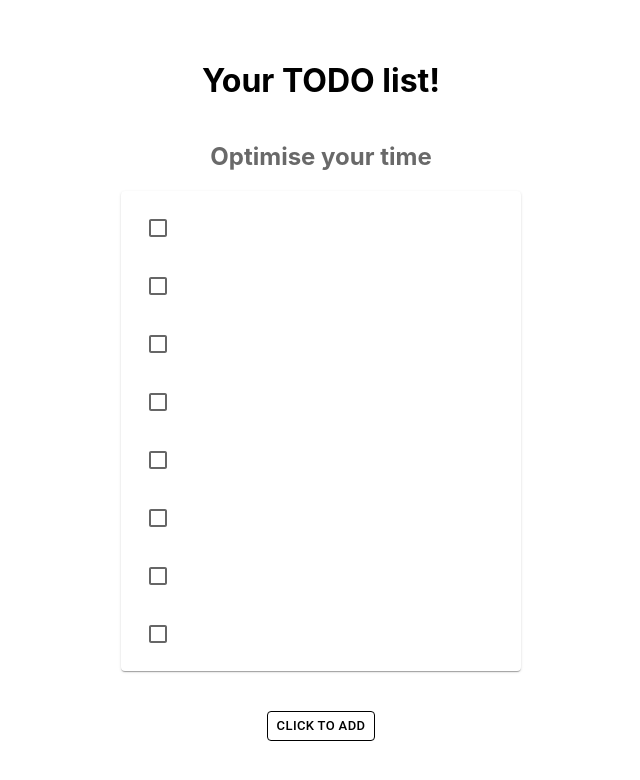
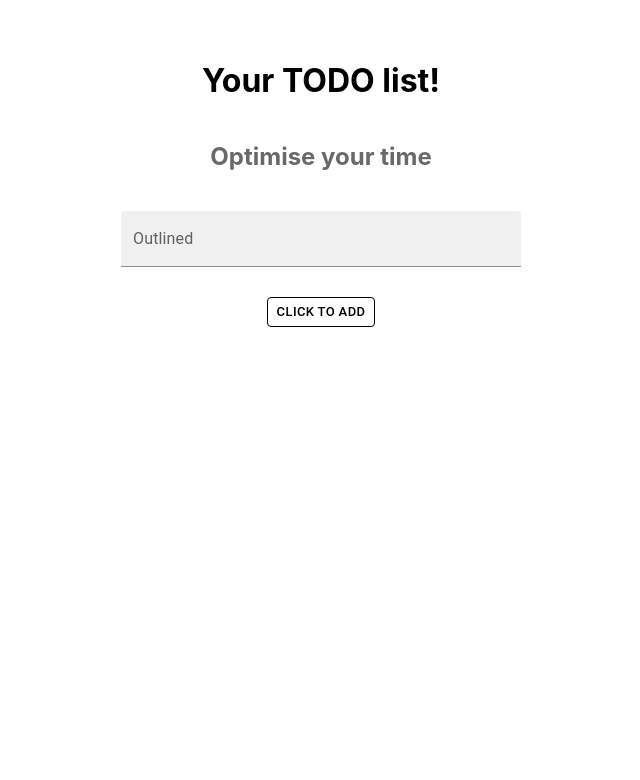
Before and after one commit to OlexandraKorol/OlexandraKorol.github.io, a React (Create React App) app: page / in a window 1280 px wide. Shown: the top 780 px of the page, without its empty margins (359-999 px from the left). Built offline with nearby package versions, Linux system fonts and the light colour scheme.

Commit message:
usecontext

```diff
--- a/package.json
+++ b/package.json
@@ -43,5 +43,8 @@
       "last 1 firefox version",
       "last 1 safari version"
     ]
+  },
+  "devDependencies": {
+    "@types/react-beautiful-dnd": "^13.1.8"
   }
 }
--- a/src/App.tsx
+++ b/src/App.tsx
@@ -1,8 +1,9 @@
 import './App.css';
 import {TodoList} from './components/TodoList';
 import styled from '@emotion/styled';
-import { TodoProvider, useTodoContext } from './components/useContext/TodoContext';
+import { TodoProvider, } from './components/useContext/TodoContext';
 import { AddToDoButton } from './components/AddToDoButton';
+import { StartField } from './components/StartField';
 
 const App: React.FC = () => {
 
@@ -11,8 +12,11 @@ const App: React.FC = () => {
       <Wrapper>
         <Title> Your TODO list! </Title>
           <Subtitle> Optimise your time </Subtitle>
-            <TodoList />
-        <AddToDoButton />
+
+          <StartField />
+          <AddToDoButton />
+
+          <TodoList />
       </Wrapper>
     </TodoProvider>
   );
--- a/src/components/AddToDoButton.tsx
+++ b/src/components/AddToDoButton.tsx
@@ -1,12 +1,19 @@
-import { Button } from "@mui/material"
+import { Button } from "@mui/material";
+import styled from "@emotion/styled";
 import { useTodoContext } from "./useContext/TodoContext";
-import styled from "@emotion/styled";
+import { useState } from "react";
 
 export const AddToDoButton = () => {
-  const { createNewTodo } = useTodoContext();
+  const { createTodo, userText, listItems, setUserText } = useTodoContext();
+  const [nextId, setNextId] = useState(listItems.length + 1);
 
-  const handleAddTodo = () => {
-    createNewTodo(789);
+  const handleClick = () => {
+    if (userText) {
+      const newId = nextId;
+      setNextId(prevId => prevId + 1);
+      createTodo(userText, newId);
+      setUserText("")
+    }
   };
 
   return (
@@ -14,15 +21,15 @@ export const AddToDoButton = () => {
       <Button
         variant="outlined"
         size="small"
-          onClick={() => createNewTodo}
+        onClick={() => handleClick()}
         color="inherit"
       >
         Click to add
       </Button>
     </CustomButton>
-  )
-}
+  );
+};
 
 const CustomButton = styled.div`
-  padding: 40px
-`
+  padding: 10px;
+`;
--- a/src/components/ListInput.tsx
+++ b/src/components/ListInput.tsx
@@ -1,17 +1,24 @@
 import InputBase from '@mui/material/InputBase';
 import { useState } from 'react';
+import { useTodoContext } from './useContext/TodoContext';
 
 interface ListInputProps {
   id: string
+  value?: string
 }
 
-export const ListInput = ({id}: ListInputProps) => {
-  const [title, setTitle] = useState("");
+export const ListInput = ({id , value}: ListInputProps) => {
+  const [title] = useState("");
+  const { setUserText } = useTodoContext();
+
+  const onHandleUserInput = () => (
+    setUserText(title)
+  )
 
    return (
      <InputBase
-      onChange={e => setTitle(e.target.value)}
-      value={title}
+      onChange={() => onHandleUserInput()}
+      value={value}
       id={id}
      />
    )
--- a/src/components/ListField.tsx
+++ b/src/components/ListItem.tsx
@@ -1,33 +1,34 @@
 import { Checkbox, ListItemButton, ListItemIcon } from "@mui/material"
 import { ListInput } from "./ListInput"
 
+
 interface ListFieldProps {
-  value: number,
+  value: {id: number, text: string, checked: boolean },
   handleToggle: (value: number) => () => void,
-  checked: number[],
+  checked: boolean,
   labelId: string,
 }
 
-export const ListField = ({value, handleToggle, checked, labelId}: ListFieldProps) => {
+
+export const ListItem = ({value}: ListFieldProps) => {
+
+  const {id, text, checked} = value
+
   return (
       <ListItemButton
-      key={value}
+      key={id}
       role="listitem"
-      onClick={handleToggle(value)}
+      // onClick={handleToggle(value)}
     >
       <ListItemIcon>
         <Checkbox
-          checked={checked.indexOf(value) !== -1}
+          checked={checked}
           tabIndex={-1}
           disableRipple
           color="default"
-          inputProps={{
-            'aria-labelledby': labelId,
-          }}
         />
       </ListItemIcon>
-      <ListInput id={labelId}/>
+      <ListInput id={`${id}`} value={text}/>
     </ListItemButton>
-
   )
 }
--- /dev/null
+++ b/src/components/StartField.tsx
@@ -0,0 +1,30 @@
+import { TextField } from "@mui/material";
+import styled from "@emotion/styled";
+import { useTodoContext } from "./useContext/TodoContext";
+import { SetStateAction } from "react";
+
+export const StartField = () => {
+  const { setUserText, userText, } = useTodoContext();
+
+  const onChangeValue = (e: { target: { value: SetStateAction<string>; }; }): any => {
+    setUserText(e.target.value);
+  };
+
+  return (
+    <Input>
+      <TextField
+        id="outlined-basic"
+        label="Outlined"
+        variant="filled"
+        sx={{ width: 400, overflow: 'auto'}}
+        color="primary"
+        value={userText}
+        onChange={onChangeValue}
+      />
+    </Input>
+  );
+};
+
+const Input = styled.div`
+  padding: 20px;
+`;
--- a/src/components/TodoList.tsx
+++ b/src/components/TodoList.tsx
@@ -8,47 +8,36 @@ import Checkbox from '@mui/material/Checkbox';
 import Paper from '@mui/material/Paper';
 import { ListInput } from './ListInput';
 import { useTodoContext } from './useContext/TodoContext';
+
+import { ListItem } from './ListItem';
 import { log } from 'console';
 
+interface ListItemProps {
+   id: number;
+   text: string;
+   checked: boolean
+}
 
 export const TodoList = () => {
-  const { checked, addChecked, removeChecked, listItems, createNewTodo } = useTodoContext();
+  const { updateCheckBox, listItems } = useTodoContext();
 
-  console.log(listItems)
-
+  console.log({listItems})
   const handleToggle = (value: number) => () => {
-    if (checked.includes(value)) {
-      removeChecked(value);
-    } else {
-      addChecked(value);
-    }
+    updateCheckBox(value)
   };
 
-  const customList = (items: readonly number[]) => (
+  const customList = (listItems: ListItemProps[]) => (
     <Paper sx={{ width: 400, overflow: 'auto' }}>
       <List component="div" role="list" >
-        {items.map((value: number) => {
-          const labelId = `transfer-list-item-${value}-label`;
+        {listItems.map((value: {id: number, text: string, checked: boolean }) => {
 
           return (
-            <ListItemButton
-              key={value}
-              role="listitem"
-              onClick={handleToggle(value)}
-            >
-              <ListItemIcon>
-                <Checkbox
-                  checked={checked.indexOf(value) !== -1}
-                  tabIndex={-1}
-                  disableRipple
-                  color="default"
-                  inputProps={{
-                    'aria-labelledby': labelId,
-                  }}
-                />
-              </ListItemIcon>
-               <ListInput id={labelId}/>
-            </ListItemButton>
+            <ListItem
+              value={value}
+              handleToggle={handleToggle}
+              checked={value.checked}
+              labelId={`${value.id}`}
+             />
           );
         })}
       </List>
@@ -56,9 +45,8 @@ export const TodoList = () => {
   );
 
   return (
-     (<Grid container justifyContent="center" alignItems="center">
-       {listItems.length !== 0 && ( <Grid item>{customList(listItems)}</Grid>)}
+      <Grid container justifyContent="center" alignItems="center">
+        {listItems.length !== 0 && ( <Grid item>{customList(listItems)}</Grid>)}
       </Grid>
-    )
   );
 }
--- a/src/components/useContext/TodoContext.tsx
+++ b/src/components/useContext/TodoContext.tsx
@@ -1,38 +1,50 @@
 import React, { createContext, useContext, useState } from 'react';
 
 interface TodoContextType {
-  checked: number[];
-  addChecked: (value: number) => void;
-  removeChecked: (value: number) => void;
-  listItems: number[];
-  createNewTodo: (value: number) => void
+  updateToDo: (text: string, id: number) => void;
+  userText: string;
+  setUserText: (value: React.SetStateAction<string>) => void;
+  listItems: { id: number; text: string; checked: boolean }[];
+  updateCheckBox: (id: number) => void;
+  createTodo: (text: string, id: number) => void
 }
 
 const TodoContext = createContext<TodoContextType | undefined>(undefined);
 
 export const TodoProvider: React.FC<{ children: React.ReactNode }> = ({ children }) => {
-  const [listItems, setListItems] = useState<number[]>([9,9,9,9,9,9,9,9,]);
-  const [checked, setChecked] = useState<number[]>([]);
+  const [userText, setUserText] = useState<string>('');
+  const [listItems, setListItems] = useState<{ id: number; text: string; checked: boolean }[]>([]);
 
-  const createNewTodo = (value: number) => {
-    setListItems(prevListItems => [...prevListItems, value]);
+  const createTodo = (text: string, id: number) => {
+    const newTodo = {
+      id,
+      text,
+      checked: false
+    }
+
+    setListItems([...listItems, newTodo])
+  }
+
+  const updateToDo = (text: string, id: number) => {
+    const updatedList = listItems.map(item =>
+      item.id === id ? { ...item, text: text, id: id } : item
+    );
+    setListItems(updatedList);
   };
 
-  const addChecked = (value: number) => {
-    setChecked(prevChecked => [...prevChecked, value]);
-  };
-
-  const removeChecked = (value: number) => {
-    setChecked(prevChecked => prevChecked.filter(item => item !== value));
+  const updateCheckBox = (id: number) => {
+    const updatedList = listItems.map(item =>
+      item.id === id ? { ...item, checked: !item.checked } : item
+    );
+    setListItems(updatedList);
   };
 
   return (
-    <TodoContext.Provider value={{ checked, addChecked, removeChecked, listItems, createNewTodo }}>
+    <TodoContext.Provider value={{ updateToDo, userText, setUserText, listItems, updateCheckBox, createTodo }}>
       {children}
     </TodoContext.Provider>
   );
 };
-
 
 export const useTodoContext = () => {
   const context = useContext(TodoContext);
```
Also changed, not shown: 1 other file (tests, documents, lock files or other folders). Lines whose indentation alone changed are shown as unchanged.
